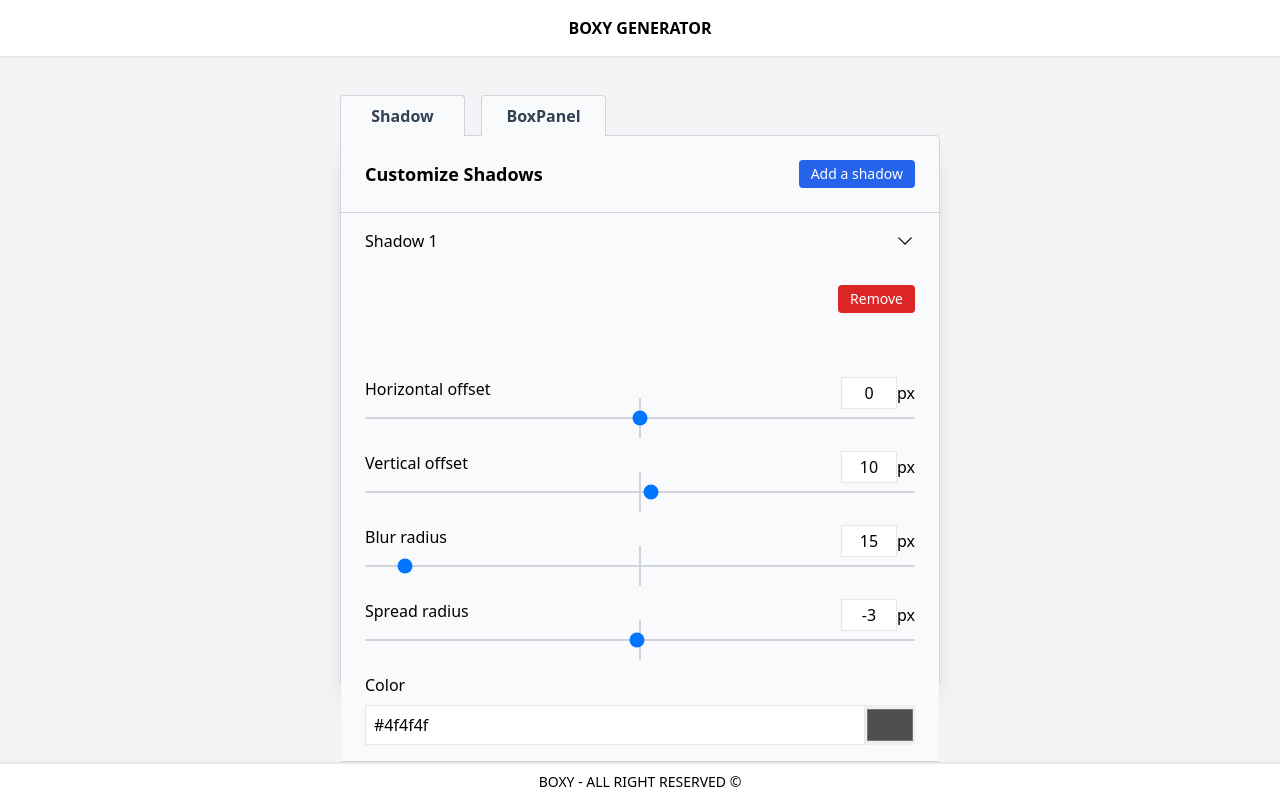
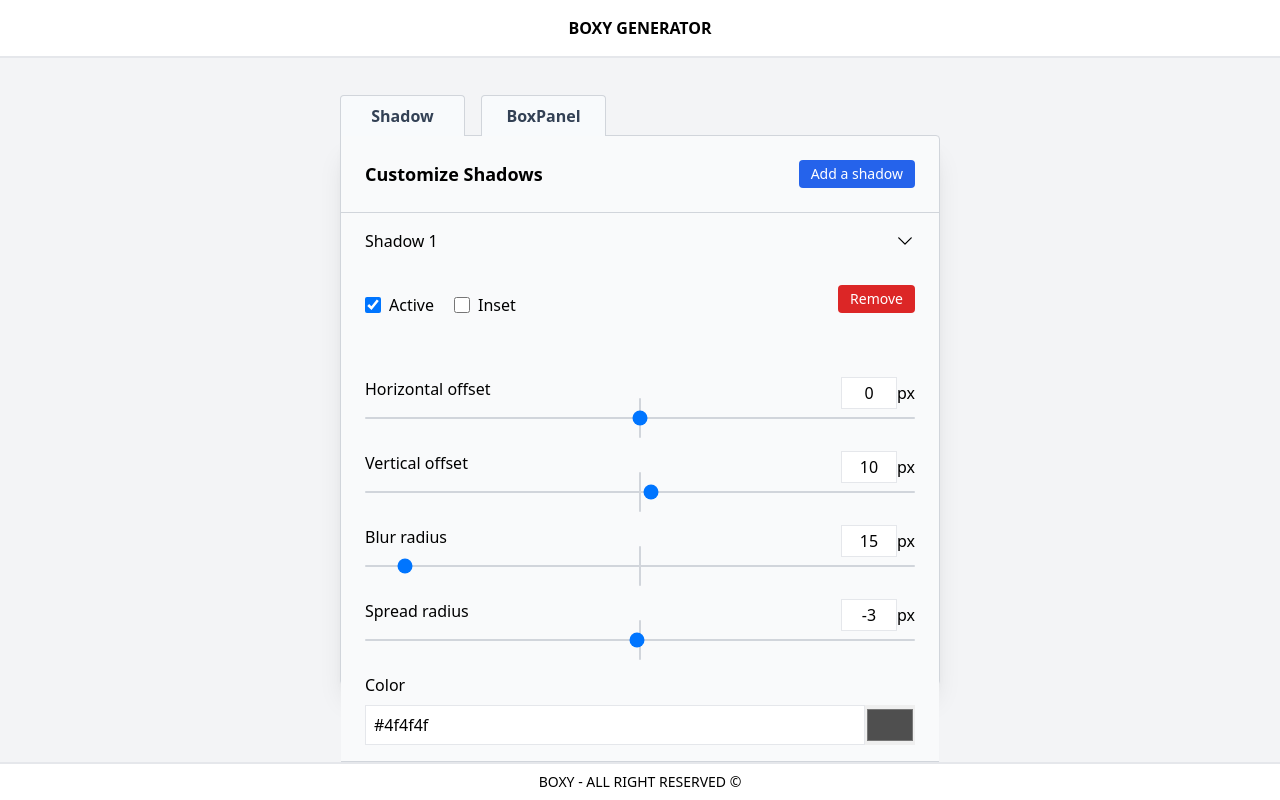
Before and after one commit to LorisQsd/Boxy-Generator_ReactAPP, a React (Vite) app: page / in a window 1280 px wide. Built offline with nearby package versions, Linux system fonts and the light colour scheme.

Commit message:
Feat: ShadowCheckbox - Ajout des boutons Active et Inset

```diff
--- a/src/features/shadows.js
+++ b/src/features/shadows.js
@@ -77,7 +77,7 @@
             type: "range",
             minMax: [0, 250],
           },
-            {
+          {
             inputNumber: 4,
             name: "Spread radius",
             value: -3,
@@ -104,7 +104,13 @@
 
       currentInput.value = action.payload.value;
     },
-    updateCheckbox: (state, action) => {},
+    updateCheckbox: (state, action) => {
+      const currentShadow = state.find(
+        (shadow) => shadow.id === action.payload.shadowID
+      );
+
+      currentShadow[action.payload.name] = !currentShadow[action.payload.name];
+    },
   },
 });
 
--- a/src/layouts/ShadowList/Shadow.jsx
+++ b/src/layouts/ShadowList/Shadow.jsx
@@ -2,6 +2,7 @@
 import chevron from "../../assets/chevron.svg";
 import ShadowColorPicker from "./ShadowColorPicker";
 import ShadowRange from "./ShadowRange";
+import ShadowCheckbox from "./ShadowCheckbox";
 
 export default function Shadow({ panelNumber, shadow }) {
   const [toggleShadow, setToggleShadow] = useState(false);
@@ -38,8 +39,8 @@
       {toggleShadow && (
         <>
           <div className="flex items-end px-6 py-4">
-            {/* <Checkbox /> */}
-            {/* <Checkbox /> */}
+            <ShadowCheckbox name={"active"} shadowID={shadow.id} />
+            <ShadowCheckbox name={"inset"} shadowID={shadow.id} />
             <button className="px-3 py-1 ml-auto text-sm text-white bg-red-600 rounded hover:bg-red-700">
               Remove
             </button>
--- /dev/null
+++ b/src/layouts/ShadowList/ShadowCheckbox.jsx
@@ -0,0 +1,28 @@
+import { useDispatch, useSelector } from "react-redux";
+import { updateCheckbox } from "../../features/shadows";
+
+export default function ShadowCheckbox({ name, shadowID }) {
+  const checkboxShadow = useSelector((state) =>
+    state.shadows.find((shadow) => shadow.id === shadowID)
+  );
+
+  const dispatch = useDispatch();
+
+  return (
+    <>
+      <input
+        onChange={() => dispatch(updateCheckbox({ shadowID, name }))}
+        type="checkbox"
+        checked={checkboxShadow[name]}
+        id={`checkbox-${name}-${shadowID}`}
+        className="w-4 h-4 mr-2 border-gray-300 rounded"
+      />
+      <label
+        className="mr-5 leading-4"
+        htmlFor={`checkbox-${name}-${shadowID}`}
+      >
+        {name.charAt(0).toUpperCase() + name.slice(1)}
+      </label>
+    </>
+  );
+}
```
